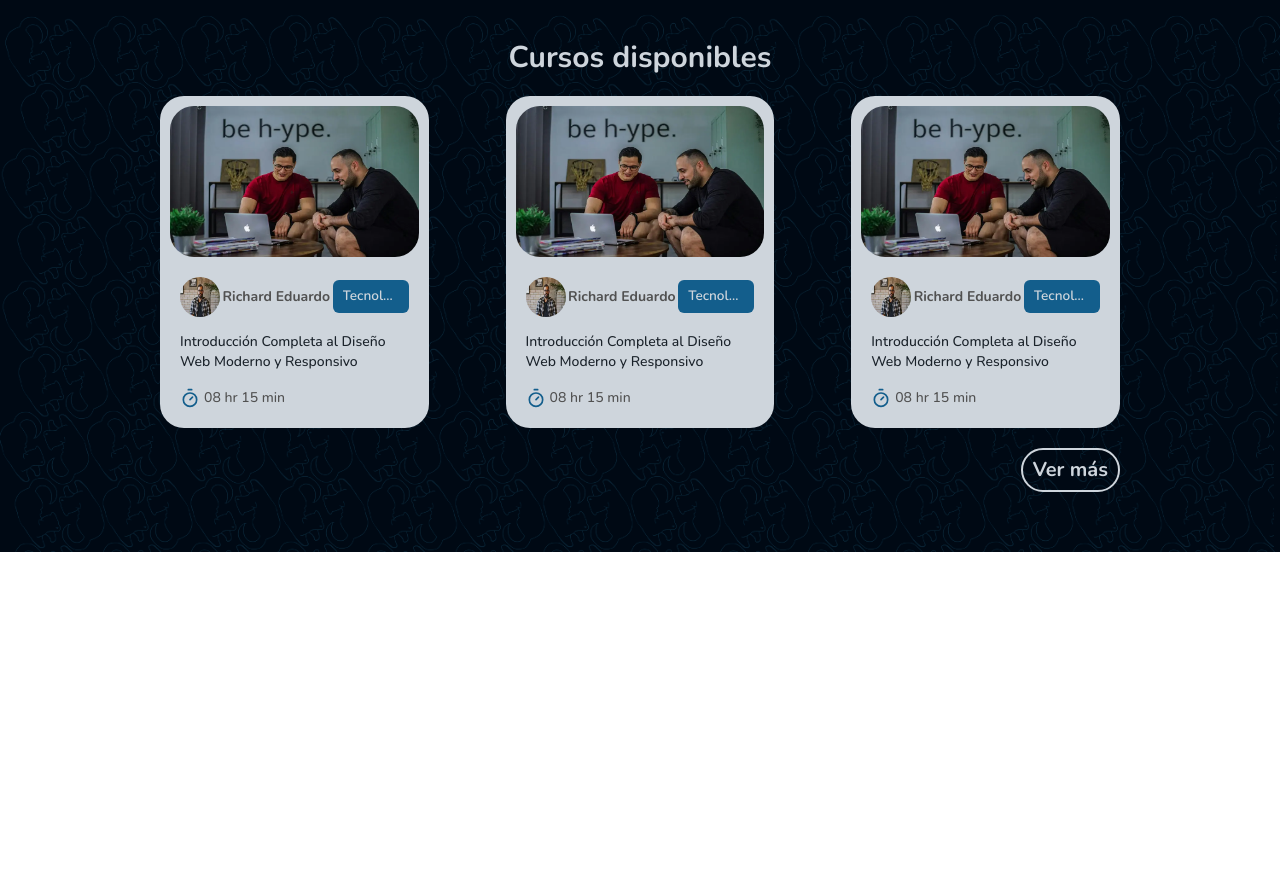
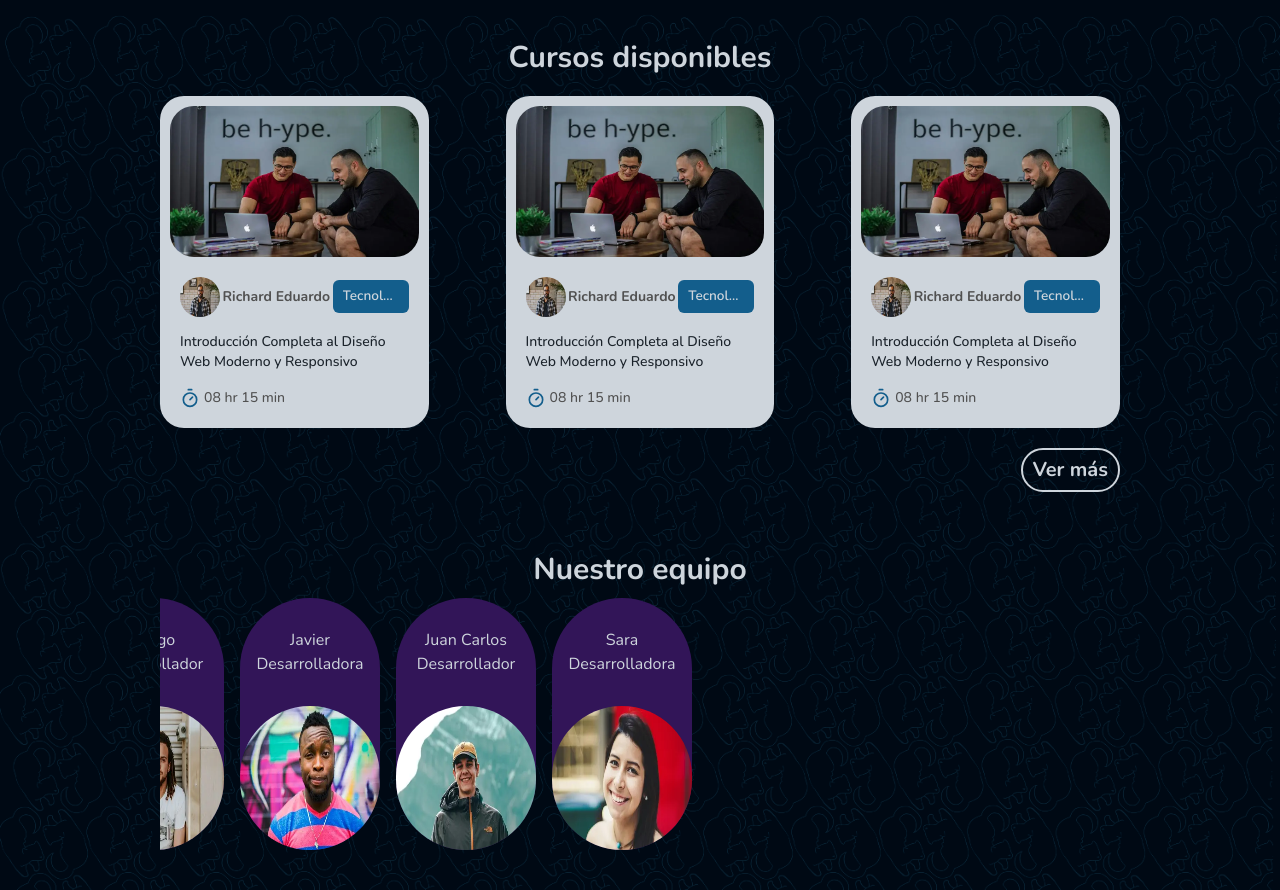
Before and after one commit to GrupoSemanadeingenioSID/sid-frontend, a Next.js app: page / in a window 1280 px wide. Before the commit the page ends 800 px from the top, so only its background shows below. Built offline with nearby package versions, Linux system fonts and the light colour scheme.

Commit message:
STYLE Esilizando componentes

```diff
--- a/src/app/page.tsx
+++ b/src/app/page.tsx
@@ -1,10 +1,43 @@
 import { lilita } from "./layout";
 import Link from "next/link";
 import CourseCard from "@/components/courses/courseCard";
+import TeamCard from "@/components/team/teamCard.tsx";
 
 export default function Home() {
 
   let courses = [1, 2, 3]
+  const team = [
+    {
+      nombre: "Angélica",
+      rol: "Desarrolladora",
+      foto: "/images/team/angelica.webp",
+      alt: "Foto de Angélica"
+    },
+    {
+      nombre: "Diego",
+      rol: "Desarrollador",
+      foto: "/images/team/diego.webp",
+      alt: "Foto de Diego"
+    },
+        {
+      nombre: "Javier",
+      rol: "Desarrolladora",
+      foto: "/images/team/javier.webp",
+      alt: "Foto de Javier"
+    },
+    {
+      nombre: "Juan Carlos",
+      rol: "Desarrollador",
+      foto: "/images/team/juancarlos.webp",
+      alt: "Foto de Juan Carlos"
+    },
+        {
+      nombre: "Sara",
+      rol: "Desarrolladora",
+      foto: "/images/team/sara.webp",
+      alt: "Foto de Sara"
+    },
+  ];
 
   return (
     <div>
@@ -42,7 +75,17 @@ export default function Home() {
           </article>
 
           {/* ARTICULO PARA LOS EQUIPOS*/}
-          <article>
+          <article className="flex flex-col py-[20px] gap-[10px] md:flex-row md:flex-wrap md:justify-between w-full! overflow-hidden">
+            <h2 className="w-full text-center text-2xl font-bold lg:text-3xl">Nuestro equipo</h2>
+
+            <div className="flex gap-4 w-[300px] h-[252px] justify-between justify-center">
+              {team.map((miembro, index) => (
+              <TeamCard key={index} {...miembro}/>
+
+            ))}
+
+            </div>
+
 
           </article>
         </section>
```
